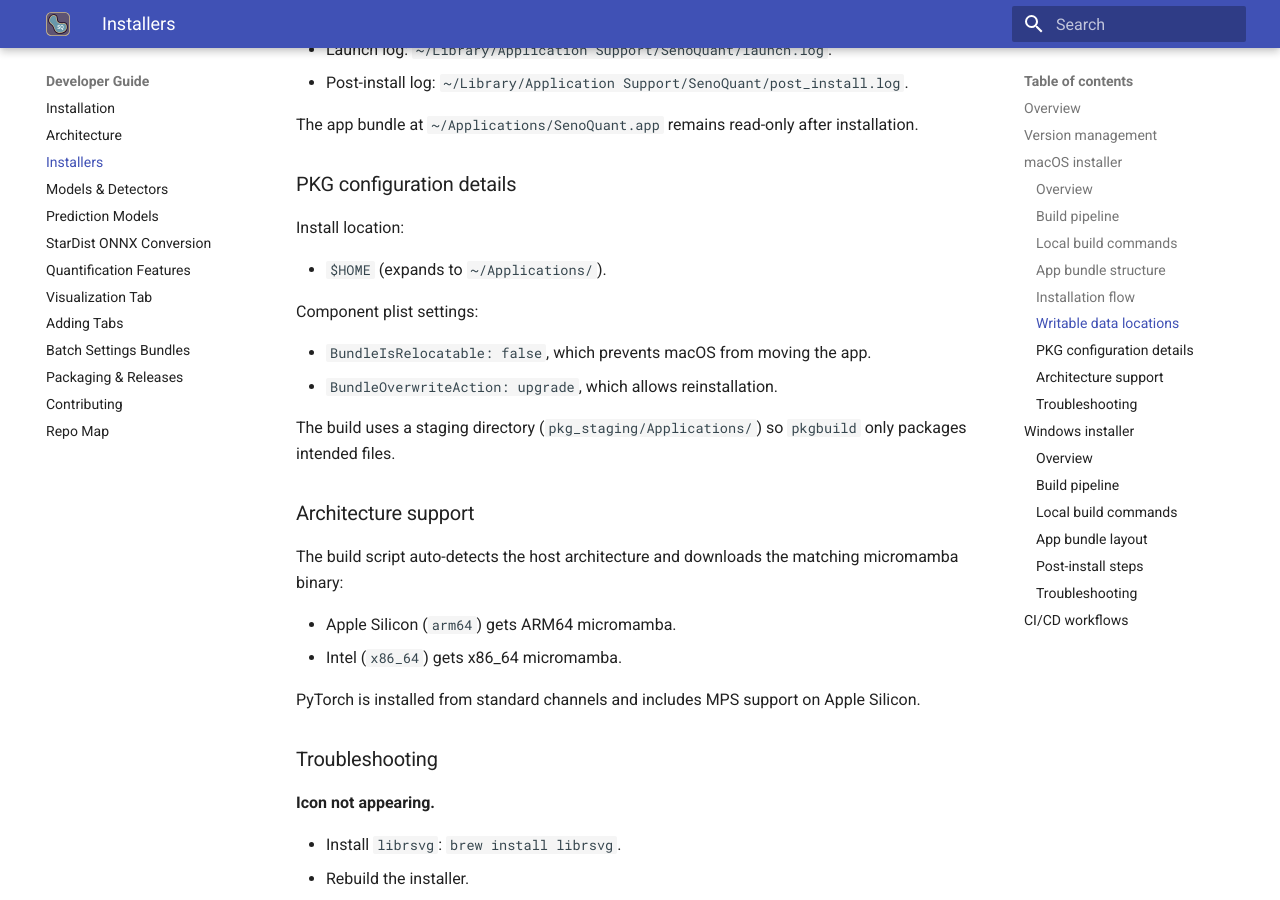
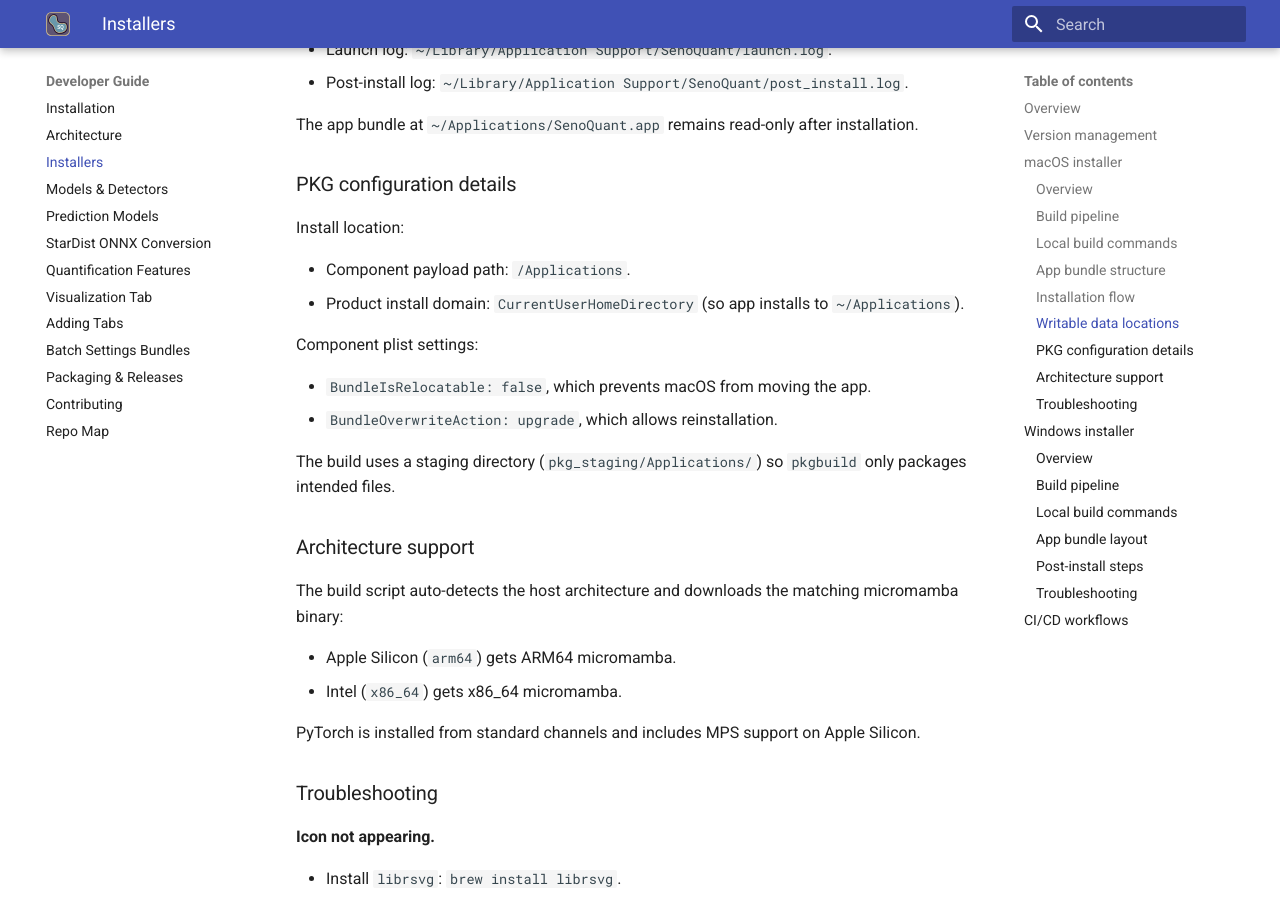
Before and after one commit to HaamsRee/senoquant, an MkDocs documentation site: the page built from docs/developer/installer.md, in a window 1280 px wide and 900 px high, scrolled down 2863 px. Built offline with MkDocs 1.6.1 and Material for MkDocs 9.7.7, drawn with Linux system fonts in a browser that asks for light colours.

Commit message:
Fix macOS installer user-home install domain

```diff
--- a/docs/developer/installer.md
+++ b/docs/developer/installer.md
@@ -111,7 +111,8 @@
 
 Install location:
 
-- `$HOME` (expands to `~/Applications/`).
+- Component payload path: `/Applications`.
+- Product install domain: `CurrentUserHomeDirectory` (so app installs to `~/Applications`).
 
 Component plist settings:
 
```
Also changed, not shown: installer/macos/README.md (+1 -1 lines), 1 other file.
